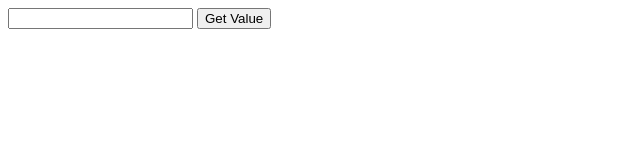
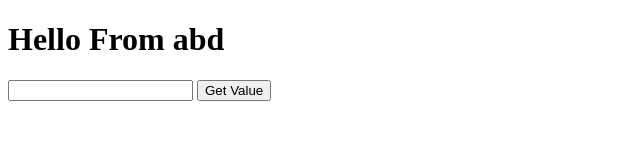
Before and after one commit to abdullahali052/javascript, a plain HTML site: page index.html in a window 1280 px wide. Shown: the whole page, without its empty margins (0-640 px from the left). Drawn offline with Linux system fonts and the light colour scheme.

Commit message:
modified:index.html

```diff
--- a/index.html
+++ b/index.html
@@ -21,6 +21,7 @@
         }
     </script>
 </body>
+    <h1>Hello From abd</h1>
     <input type="text" id="value">
     <button onclick="getValue()">
         Get Value
```
